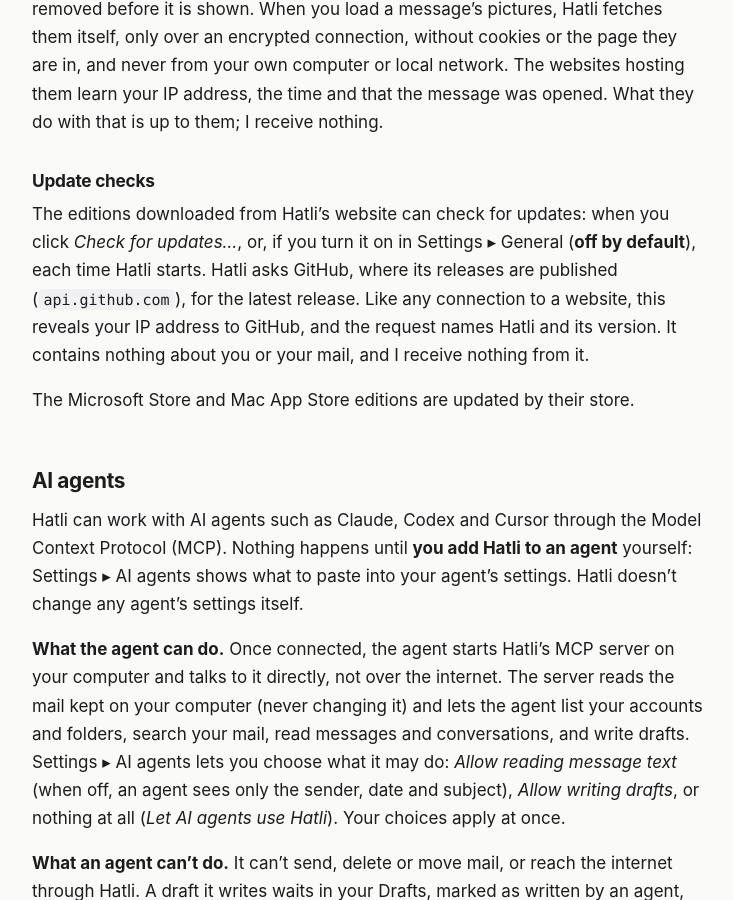
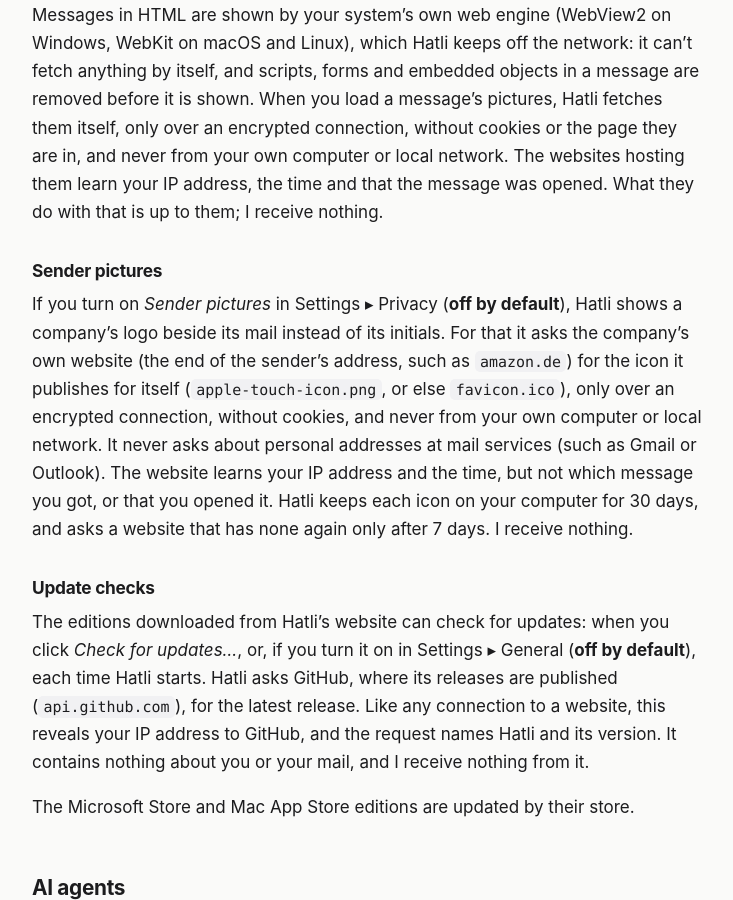
Before and after one commit to pulsar-a/documents, a Jekyll site: the page built from hatli/privacy-policy.md, in a window 1280 px wide and 900 px high, scrolled down 3604 px. Shown: the whole window, without its empty margins (272-1005 px from the left). Built offline with Jekyll 4.4.1, drawn with Linux system fonts in a browser that asks for light colours; our own code applies the rules of GitHub Pages for plain Markdown files; some of the changed text lies outside the part shown.

Commit message:
docs(hatli): sender pictures in the privacy policy
Co-Authored-By: Claude Opus 5.5 <noreply@anthropic.com>

```diff
--- a/hatli/privacy-policy.md
+++ b/hatli/privacy-policy.md
@@ -67,6 +67,8 @@ Settings ▸ Storage shows how much space each part takes and opens the folder.
   choose for an account or a group is saved as Hatli's own small copy, without anything else the file held.
 - **Settings**: your appearance, accessibility, mail, privacy and AI agent choices, the senders whose pictures you
   allowed, and the window's layout. Your two custom themes are files of their own.
+- **Senders' pictures**, if you turn them on (see *Sender pictures*): the icons of the websites Hatli asked, as Hatli's
+  own small copies (`logos`), each kept for 30 days.
 - **Logs**, only when something goes wrong: warnings and errors with their technical details, which can include the
   names of Hatli's own files. Hatli doesn't write your mail's text, subjects, addresses or passwords into them. Logs
   are deleted after 14 days.
@@ -105,6 +107,16 @@ are removed before it is shown. When you load a message's pictures, Hatli fetche
 connection, without cookies or the page they are in, and never from your own computer or local network. The websites
 hosting them learn your IP address, the time and that the message was opened. What they do with that is up to them; I
 receive nothing.
+
+### Sender pictures
+
+If you turn on *Sender pictures* in Settings ▸ Privacy (**off by default**), Hatli shows a company's logo beside its
+mail instead of its initials. For that it asks the company's own website (the end of the sender's address, such as
+`amazon.de`) for the icon it publishes for itself (`apple-touch-icon.png`, or else `favicon.ico`), only over an encrypted
+connection, without cookies, and never from your own computer or local network. It never asks about personal
+addresses at mail services (such as Gmail or Outlook). The website learns your IP address and the time, but not which
+message you got, or that you opened it. Hatli keeps each icon on your computer for 30 days, and asks a website that has
+none again only after 7 days. I receive nothing.
 
 ### Update checks
 
@@ -169,7 +181,8 @@ no personal data from Hatli, I hold nothing about you to access, correct, export
 providers and on your computer, under your control, and you can view, change or delete it at any time. Your mail
 providers handle your mail under their own policies. If you check for updates, GitHub handles those requests under the
 [GitHub General Privacy Statement](https://docs.github.com/en/site-policy/privacy-policies/github-general-privacy-statement).
-If you load pictures from the web, the websites hosting them handle those requests under their own policies. If you
+If you load pictures from the web, or turn on sender pictures, the websites asked handle those requests under their own
+policies. If you
 connect an AI agent, its provider handles what the agent sends under its own policy.
 
 If you write to me (for example for support), I receive your email address and what you write, use them only to
```
Also changed, not shown: other parts of hatli/privacy-policy.md (+1 -1 lines).
